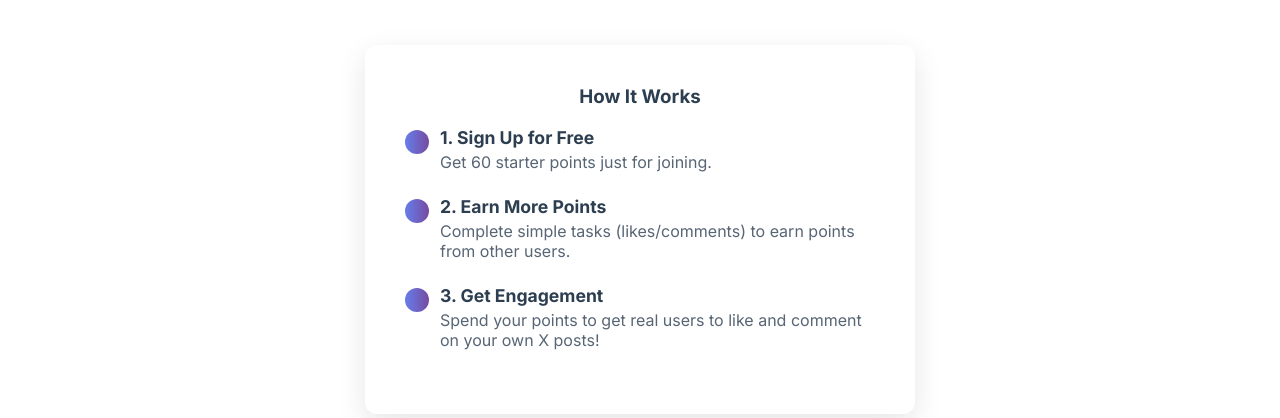
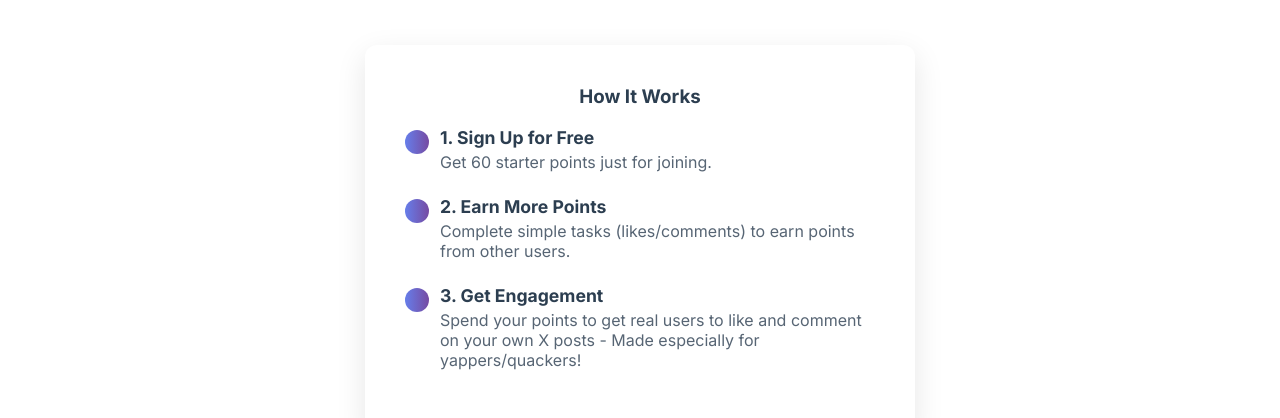
Before and after one commit to Omarelhaq-fi/yap4yap, a plain HTML site: page index.html in a window 1280 px wide. Shown: the part 382-800 px from the top of the page. Drawn offline with Linux system fonts and the light colour scheme.

Commit message:
Update index.html

```diff
--- a/index.html
+++ b/index.html
@@ -38,7 +38,7 @@
                     </li>
                     <li>
                         <strong>3. Get Engagement</strong>
-                        <p>Spend your points to get real users to like and comment on your own X posts!</p>
+                        <p>Spend your points to get real users to like and comment on your own X posts - Made especially for yappers/quackers!</p>
                     </li>
                 </ol>
             </div>
```
